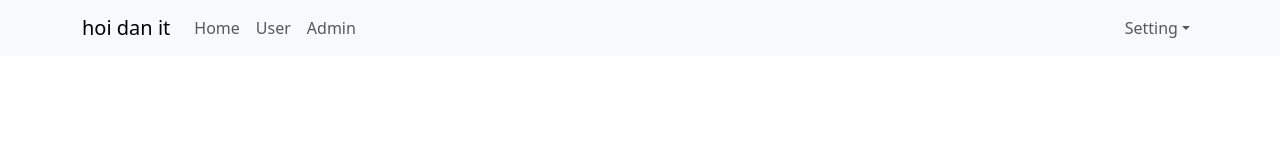
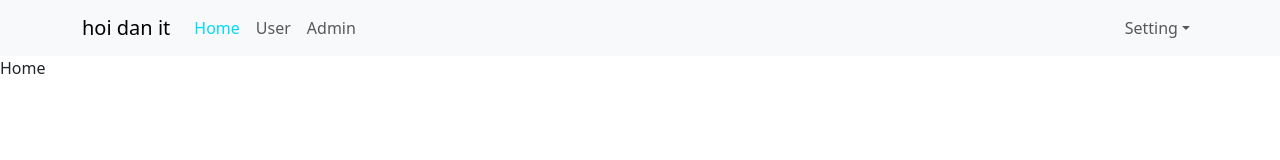
Before and after one commit to dongnguyen1993/test-demo-react, a React (Create React App) app: page / in a window 1280 px wide. Shown: the top 160 px of the page. Built offline with nearby package versions, Linux system fonts and the light colour scheme.

Commit message:
Index Routes

```diff
--- a/src/App.js
+++ b/src/App.js
@@ -22,7 +22,9 @@
         <div className='app-container'>
           <Outlet />
         </div>
+
       </div>
+
     </div>
   );
 }
--- a/src/App.scss
+++ b/src/App.scss
@@ -9,3 +9,15 @@
   -webkit-font-smoothing: antialiased;
   -moz-osx-font-smoothing: grayscale;
 }
+
+.App-container{
+  .header-container{
+    .navbar-nav {
+      .nav-link {
+        &.active {
+          color: rgb(0, 217, 255);
+        }
+      }
+    }
+  }
+}
--- a/src/components/Header/Header.js
+++ b/src/components/Header/Header.js
@@ -2,26 +2,27 @@
 import Nav from 'react-bootstrap/Nav';
 import Navbar from 'react-bootstrap/Navbar';
 import NavDropdown from 'react-bootstrap/NavDropdown';
-import { Link } from 'react-router-dom';
+import { NavLink } from 'react-router-dom';
 
 const Header = () => {
     return (
         <Navbar expand="lg" className="bg-body-tertiary">
             <Container>
-                <Navbar.Brand href="#home">hoi dan it</Navbar.Brand>
+                {/* <Navbar.Brand href="#home">hoi dan it</Navbar.Brand> */}
+                <NavLink to={"/"} className="navbar-brand">hoi dan it</NavLink>
                 <Navbar.Toggle aria-controls="basic-navbar-nav" />
                 <Navbar.Collapse id="basic-navbar-nav">
                     <Nav className="me-auto">
-                        <Link to={"/"} className="nav-link">Home</Link>
-                        <Link to={"/Users"} className="nav-link">User</Link>
-                        <Link to={"/Admins"} className="nav-link">Admin</Link>
+                        <NavLink to={"/"} className="nav-link">Home</NavLink>
+                        <NavLink to={"/Users"} className="nav-link">User</NavLink>
+                        <NavLink to={"/Admins"} className="nav-link">Admin</NavLink>
                     </Nav>
                     <Nav>
                         <NavDropdown title="Setting" id="basic-nav-dropdown">
-                            <NavDropdown.Item href="#action/3.1">Login</NavDropdown.Item>
-                            <NavDropdown.Item href="#action/3.2">Log out</NavDropdown.Item>
+                            <NavDropdown.Item >Login</NavDropdown.Item>
+                            <NavDropdown.Item >Log out</NavDropdown.Item>
                             <NavDropdown.Divider />
-                            <NavDropdown.Item href="#action/3.3">Profile</NavDropdown.Item>
+                            <NavDropdown.Item >Profile</NavDropdown.Item>
                         </NavDropdown>
                     </Nav>
                 </Navbar.Collapse>
--- /dev/null
+++ b/src/components/Home/HomePage.js
@@ -0,0 +1,9 @@
+const HomePage = (props) => {
+    return (
+        <div>
+            Home
+        </div>
+    )
+}
+
+export default HomePage;
--- a/src/index.js
+++ b/src/index.js
@@ -13,6 +13,7 @@
 import { Link } from 'react-router-dom';
 import User from './components/User/User';
 import Admin from './components/Admin/Admin';
+import HomePage from './components/Home/HomePage';
 
 const root = ReactDOM.createRoot(document.getElementById('root'));
 root.render(
@@ -21,6 +22,7 @@
     <BrowserRouter>
       <Routes>
         <Route path="/" element={<App />} >
+          <Route index element={<HomePage />} />
           <Route path="Users" element={<User />} />
           <Route path="Admins" element={<Admin />} />
         </Route>
```
